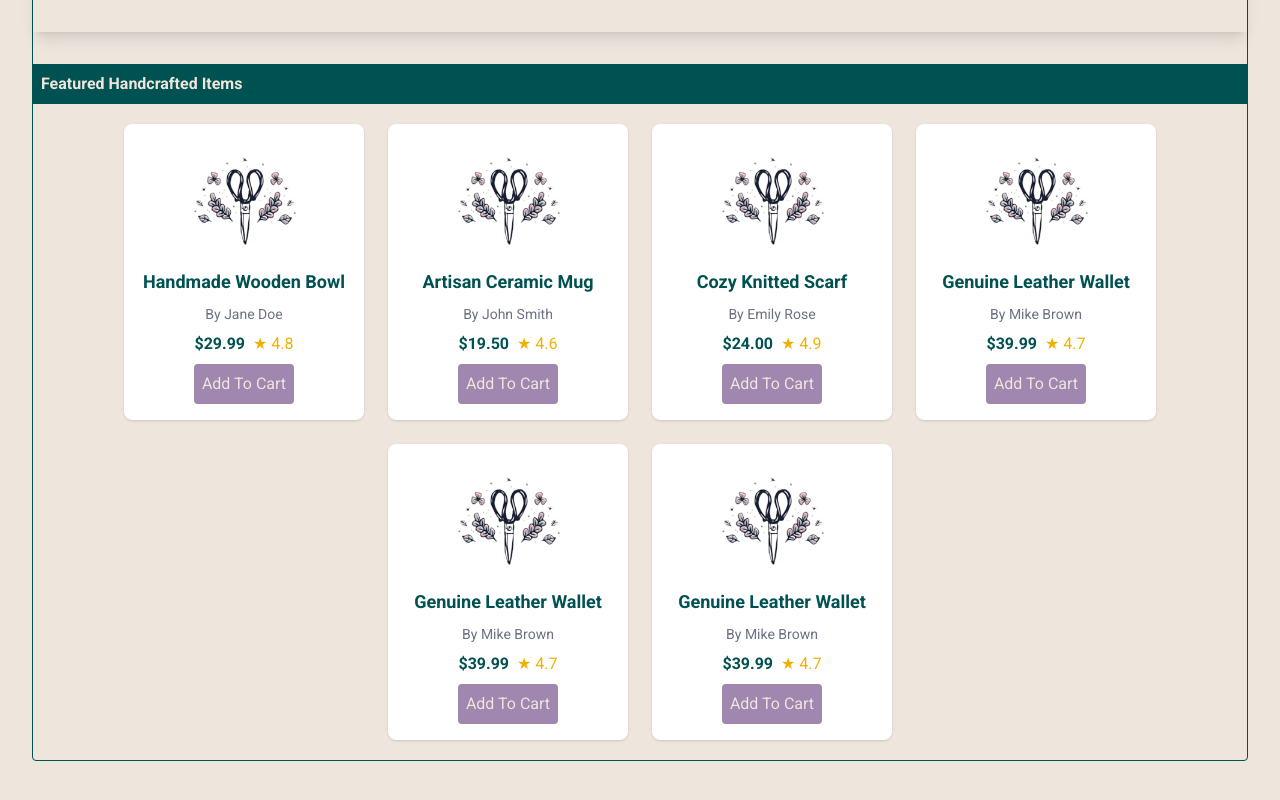
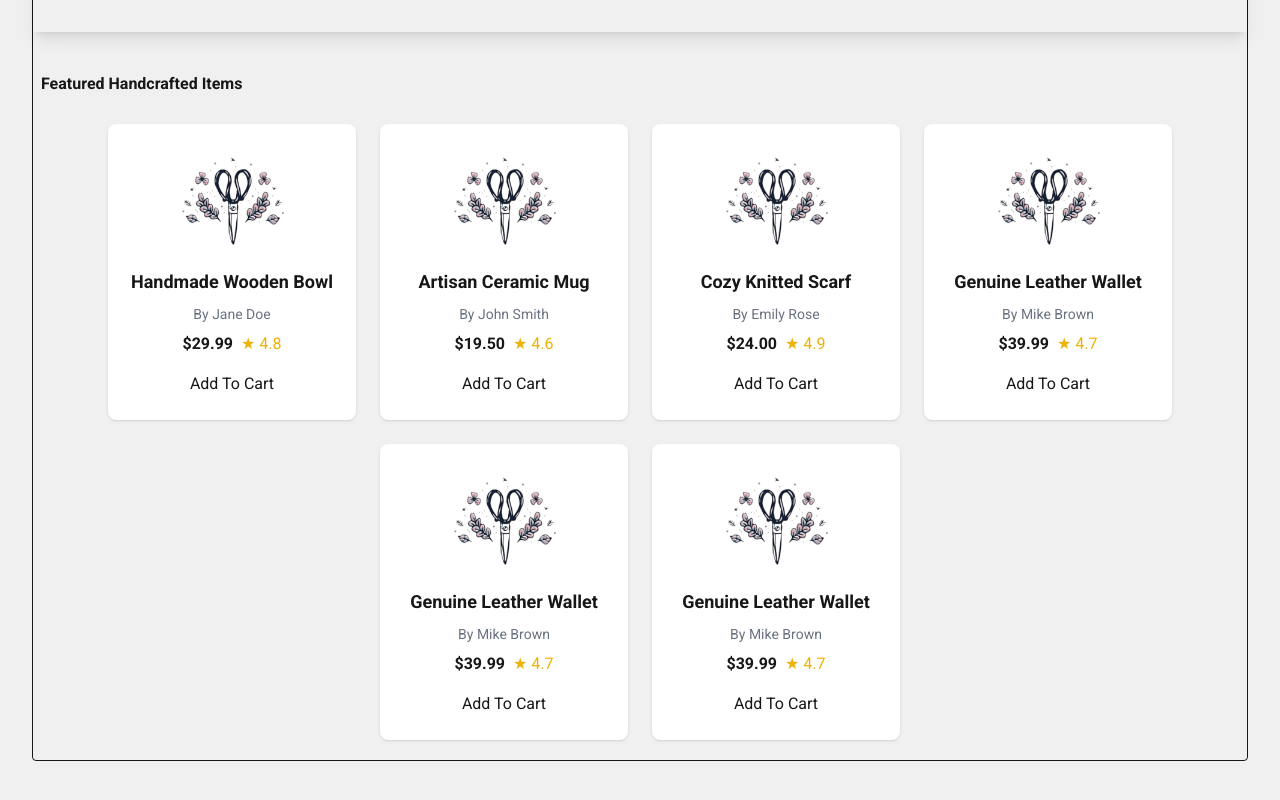
Before and after one commit to ChandlerMurphy/wdd430-team5-project, a Next.js app: page / in a window 1280 px wide. Shown: the part 598-1398 px from the top of the page. Built offline with nearby package versions, Linux system fonts and the light colour scheme; a web font is replaced by a local one.

Commit message:
modified the colors on the page

```diff
--- a/src/app/globals.css
+++ b/src/app/globals.css
@@ -1,15 +1,12 @@
 @import "tailwindcss";
 
 @theme {
-  --color-primary: #eee5dd;      /* Soft beige - background / body text */
-  --color-secondary: #9f87af;    /* Muted lavender - accents, hover */
-  --color-accent: #005151;       /* Deep teal - header/nav background */
-
-  --background: var(--color-primary);
-  --foreground: var(--color-accent);
-  --header-bg: var(--color-accent);
-  --header-text: var(--color-primary);
-  --hover-accent: var(--color-secondary);
+  --background: #f0f0f0;
+  --foreground: #171717;
+  --primary-green: #005151;
+  --primary-violet: #8e44ad;
+  --primary-violet-2: #9f87af;
+  --secondary-sable: #eee5dd;
 }
 
 @layer base {
--- a/src/app/ui/component/HeroCard.tsx
+++ b/src/app/ui/component/HeroCard.tsx
@@ -9,7 +9,7 @@ interface HeroCardProps {
 const HeroCard = ({ product }: HeroCardProps) => {
   const { image, productName, productOwner, price, ratings } = product;
   return (
-    <div className="heroCards p-4 rounded-lg shadow bg-white flex flex-col items-center gap-2 w-60">
+    <div className="heroCards p-4 rounded-lg shadow bg-white flex flex-col items-center gap-2 w-62">
       <div className="w-full flex justify-center">
         <Image
           alt={image.alt}
--- a/src/app/ui/component/HeroCards.tsx
+++ b/src/app/ui/component/HeroCards.tsx
@@ -8,7 +8,7 @@ const HeroCards = () => {
       <h1 className="bg-accent w-full py-2 px-2 font-semibold text-primary text-1xl">
         Featured Handcrafted Items
       </h1>
-      <div className="flex flex-wrap items-center justify-center gap-6 mt-5">
+      <div className="flex flex-wrap max-w-fit items-center justify-center gap-6 mt-5">
         {products.map((product) => (
           <HeroCard key={product.id} product={product} />
         ))}
```
